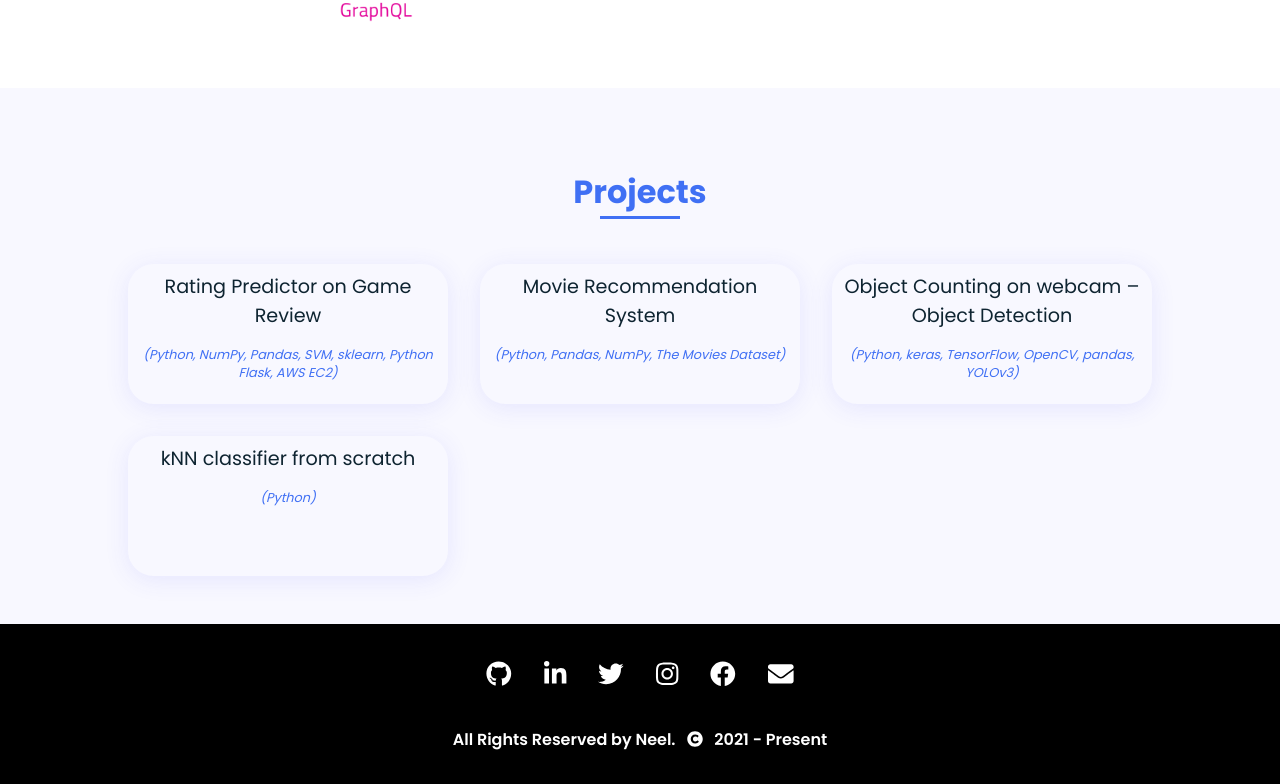
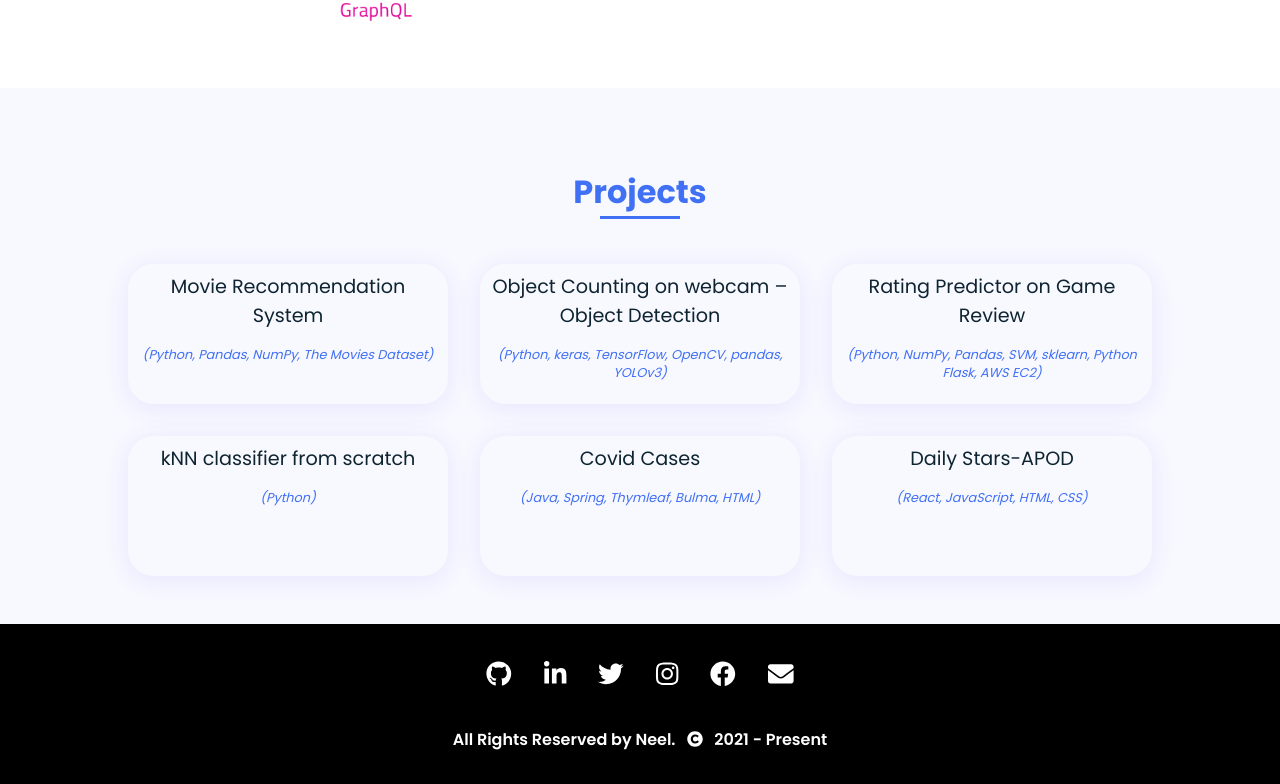
Before and after one commit to neel-suthar/myportfolio, a React (Create React App) app: page / in a window 1280 px wide. Shown: the part 4016-4800 px from the top of the page. Built offline with nearby package versions, Linux system fonts and the light colour scheme.

Commit message:
added projects and live link

```diff
--- a/src/App.css
+++ b/src/App.css
@@ -464,6 +464,7 @@ img {
   padding: 0.5rem 1rem;
   font-weight: var(--font-semi);
   border-radius: 0.5rem;
+  margin: 0.6rem 1rem 0 0;
 }
 
 .blue__it {
--- a/src/components/Projects.js
+++ b/src/components/Projects.js
@@ -1,6 +1,6 @@
 import React, { useState } from 'react'
 import { FontAwesomeIcon } from '@fortawesome/react-fontawesome';
-import { faWindowClose } from '@fortawesome/free-solid-svg-icons';
+import { faWindowClose, faDesktop } from '@fortawesome/free-solid-svg-icons';
 import { faGithub } from '@fortawesome/free-brands-svg-icons';
 
 function Projects() {
@@ -15,33 +15,36 @@ function Projects() {
   const projects = [
     {
       id: 0,
+      title: "Movie Recommendation System",
+      technologies: "(Python, Pandas, NumPy, The Movies Dataset)",
+      description: `◉ Built a system to recommend several movies to a user based on their input movie with help of The Movies Dataset.
+      ◉ Developed a logic to identify and convert unique genres, cast, and crew information into binary format for each movie.
+      ◉ Built a distance function to calculate the similarity scores between two movies using genres and cast information.
+      ◉ Developed kNN from scratch using distance function to get neighbors based on similarity; got highly accurate results.`,
+      gihubLink: "https://github.com/neel-suthar/movie_recomm_system",
+      live: null
+    },
+    {
+      id: 1,
+      title: "Object Counting on webcam – Object Detection",
+      technologies: "(Python, keras, TensorFlow, OpenCV, pandas, YOLOv3)",
+      description: `◉ Trained object detection model with the help of MS COCO dataset using YOLOv3 object detection system and Keras.
+      ◉ Created image processing steps to prepare an image for prediction using Keras and used Matplotlib to display output.
+      ◉ Built a logic to process the live webcam feed for prediction, identifying objects, and bounding boxes in a live frame.
+      ◉ Made detection process easy by using classes array to identify specific objects in a frame; can be tweaked easily.`,
+      gihubLink: "https://github.com/neel-suthar/object_detection_CSE6363",
+      live: null
+    },
+    {
+      id: 2,
       title: "Rating Predictor on Game Review",
       technologies: "(Python, NumPy, Pandas, SVM, sklearn, Python Flask, AWS EC2)",
       description: `◉ Developed a Flask app to predict the rating of a given review on a scale of 1-10 and deployed it on AWS EC2 instance.
       ◉ Developed a function to clean and format the reviews and ratings from a BoardGameGeek Reviews(13m) dataset.
       ◉ Vectorized reviews using sklearn TfidfVectorizer for model training and normalized their ratings to gain better accuracy.
       ◉ Trained the data using sklearn LinearSVC then saved the model as well as vectorizer using pickle to use for prediction.`,
-      gihubLink: "https://github.com/neel-suthar"
-    },
-    {
-      id: 1,
-      title: "Movie Recommendation System",
-      technologies: "(Python, Pandas, NumPy, The Movies Dataset)",
-      description: `◉ Built a system to recommend several movies to a user based on their input movie with help of The Movies Dataset.
-      ◉ Developed a logic to identify and convert unique genres, cast, and crew information into binary format for each movie.
-      ◉ Built a distance function to calculate the similarity scores between two movies using genres and cast information.
-      ◉ Developed kNN from scratch using distance function to get neighbors based on similarity; got highly accurate results.`,
-      gihubLink: "https://github.com/neel-suthar/movie_recomm_system"
-    },
-    {
-      id: 2,
-      title: "Object Counting on webcam – Object Detection",
-      technologies: "(Python, keras, TensorFlow, OpenCV, pandas, YOLOv3)",
-      description: `◉ Trained object detection model with the help of MS COCO dataset using YOLOv3 object detection system and Keras.
-      ◉ Created image processing steps to prepare an image for prediction using Keras and used Matplotlib to display output.
-      ◉ Built a logic to process the live webcam feed for prediction, identifying objects, and bounding boxes in a live frame.
-      ◉ Made detection process easy by using classes array to identify specific objects in a frame; can be tweaked easily.`,
-      gihubLink: "https://github.com/neel-suthar/object_detection_CSE6363"
+      gihubLink: "https://github.com/neel-suthar",
+      live: null
     },
     {
       id: 3,
@@ -49,7 +52,25 @@ function Projects() {
       technologies: "(Python)",
       description: `◉ Built kNN classifier from scratch with different distance measures and custom data cleaning, preprocessing functions.
       ◉ Applied kNN on breast_cancer, car, and hayes_roth dataset and was able to achieve higher accuracy than WEKA.`,
-      gihubLink: "https://github.com/neel-suthar/kNN_classifier"
+      gihubLink: "https://github.com/neel-suthar/kNN_classifier",
+      live: null
+    },
+    {
+      id: 4,
+      title: "Covid Cases",
+      technologies: "(Java, Spring, Thymleaf, Bulma, HTML)",
+      description: `◉ Developed a web app using Java & Spring Boot which shows confirmed covid cases as of today and changes in cases.
+      ◉ Used Scheduling to fetch the new data every day automatically from the source and deployed the app on Heroku.`,
+      gihubLink: "https://github.com/neel-suthar/covid19_cases_global",
+      live: "https://covid19-global-daily.herokuapp.com/"
+    },
+    {
+      id: 5,
+      title: "Daily Stars-APOD",
+      technologies: "(React, JavaScript, HTML, CSS)",
+      description: `◉ Built a web app that display astronomy picture of a day using NASA-apod API, deployed it using Heroku.`,
+      gihubLink: "https://github.com/neel-suthar/daily_stars",
+      live: "https://daily-stars-apod.herokuapp.com/"
     }
   ];
 
@@ -70,7 +91,8 @@ function Projects() {
             <p className="modal__title">{projects[projectId].title}</p>
             <p className="modal__subtitle">{projects[projectId].technologies}</p>
             <p className="modal__text" style={{ whiteSpace: "pre-line" }}>{projects[projectId].description}</p>
-            <a href={projects[projectId].gihubLink} target="_blank" rel="noreferrer" className="modal-btn" onClick={handleClose} style={{ textAlign: "center" }}>View Project &nbsp;<FontAwesomeIcon icon={faGithub} /></a>
+            <a href={projects[projectId].gihubLink} target="_blank" rel="noreferrer" className="modal-btn" onClick={handleClose} style={{ textAlign: "center" }}>View Code &nbsp;<FontAwesomeIcon icon={faGithub} /></a>
+            { projects[projectId].live === null ? '' : (<a href={projects[projectId].live} target="_blank" rel="noreferrer" className="modal-btn" onClick={handleClose} style={{ textAlign: "center", backgroundColor: "red" }}>Watch it Live! &nbsp;<FontAwesomeIcon icon={faDesktop} /></a>) }
           </div>
         </div>
       </div>
```
Also changed, not shown: 2 other files (tests, documents, lock files or other folders).
